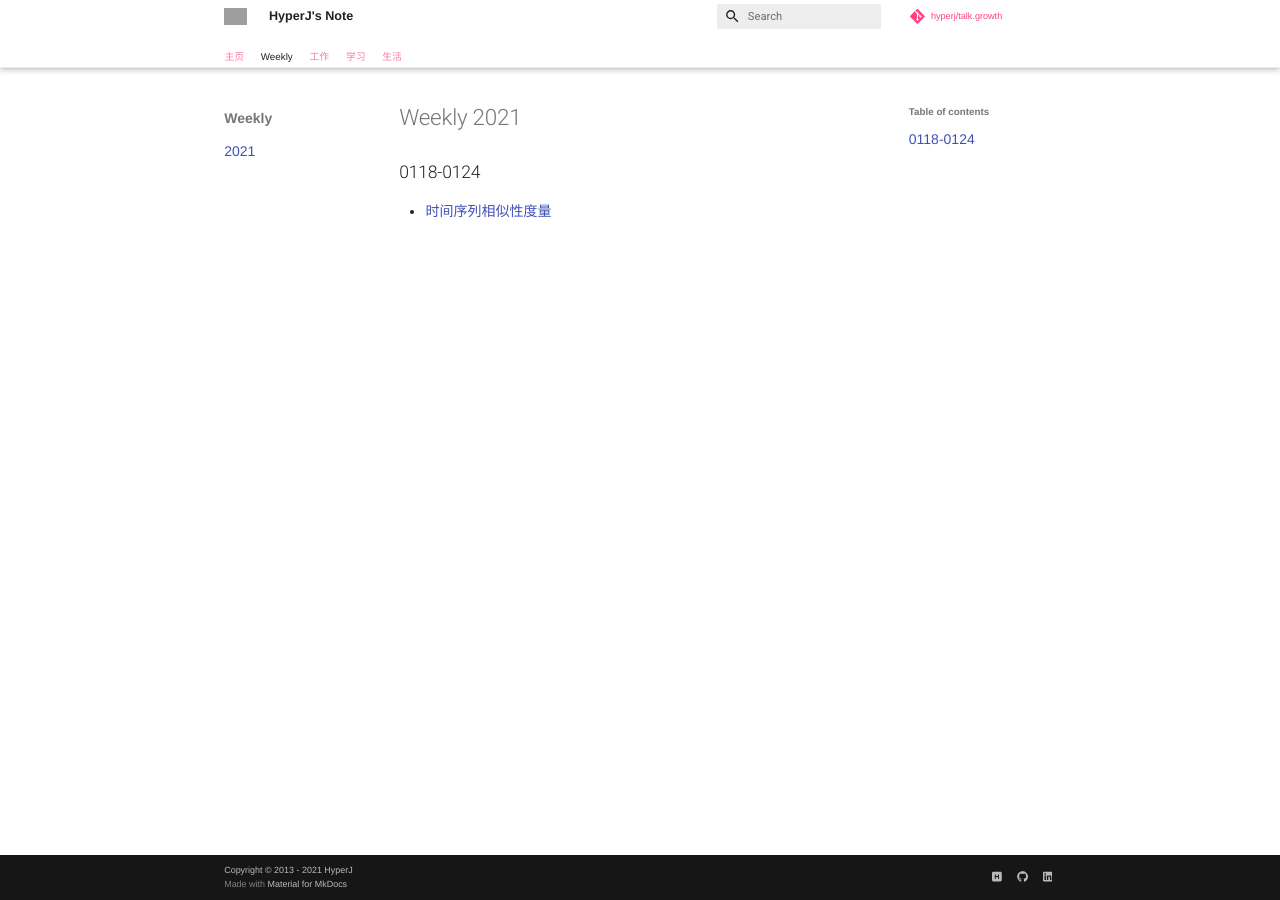
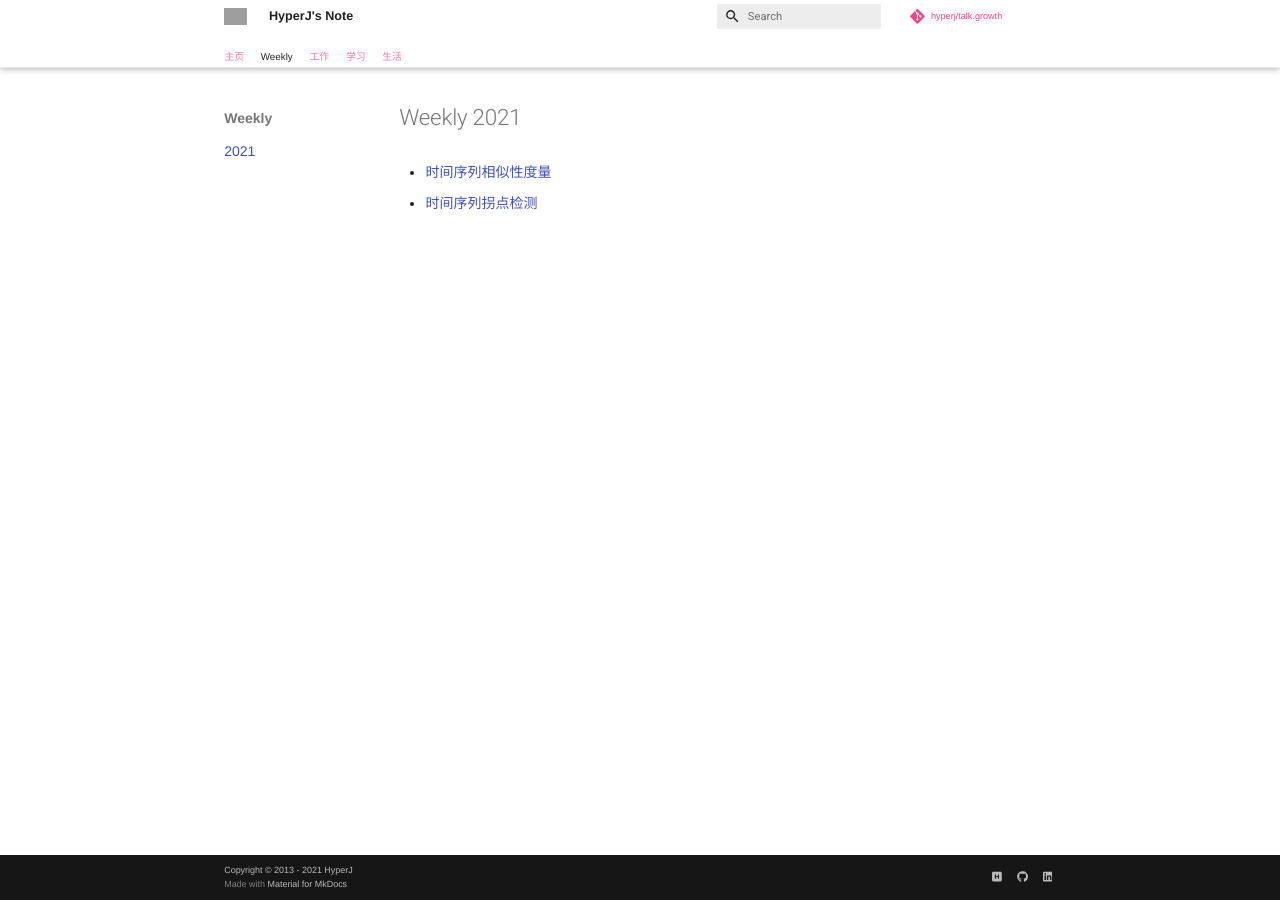
Before and after one commit to hyperj/talk.growth, an MkDocs documentation site: the page built from docs/weekly/2021.md, in a window 1280 px wide. Built offline with MkDocs 1.6.1 and Material for MkDocs 9.7.7, drawn with Linux system fonts in a browser that asks for light colours; nearby versions of some CDN libraries; library files that are not in the unit come from our copies; comment, search, counter and statistics services are not loaded; grey boxes are pictures that could not be loaded.

Commit message:
add time-series-change-point-detection

```diff
--- a/docs/weekly/2021.md
+++ b/docs/weekly/2021.md
@@ -1,5 +1,4 @@
 # Weekly 2021
 
-## 0118-0124
-
 - [时间序列相似性度量](/talk.growth/weekly/time-series-similarity-measure)
+- [时间序列拐点检测](/talk.growth/weekly/time-series-change-point-detection)
```
Also changed, not shown: docs/weekly/time-series-change-point-detection.md (added, +5 -0 lines).
